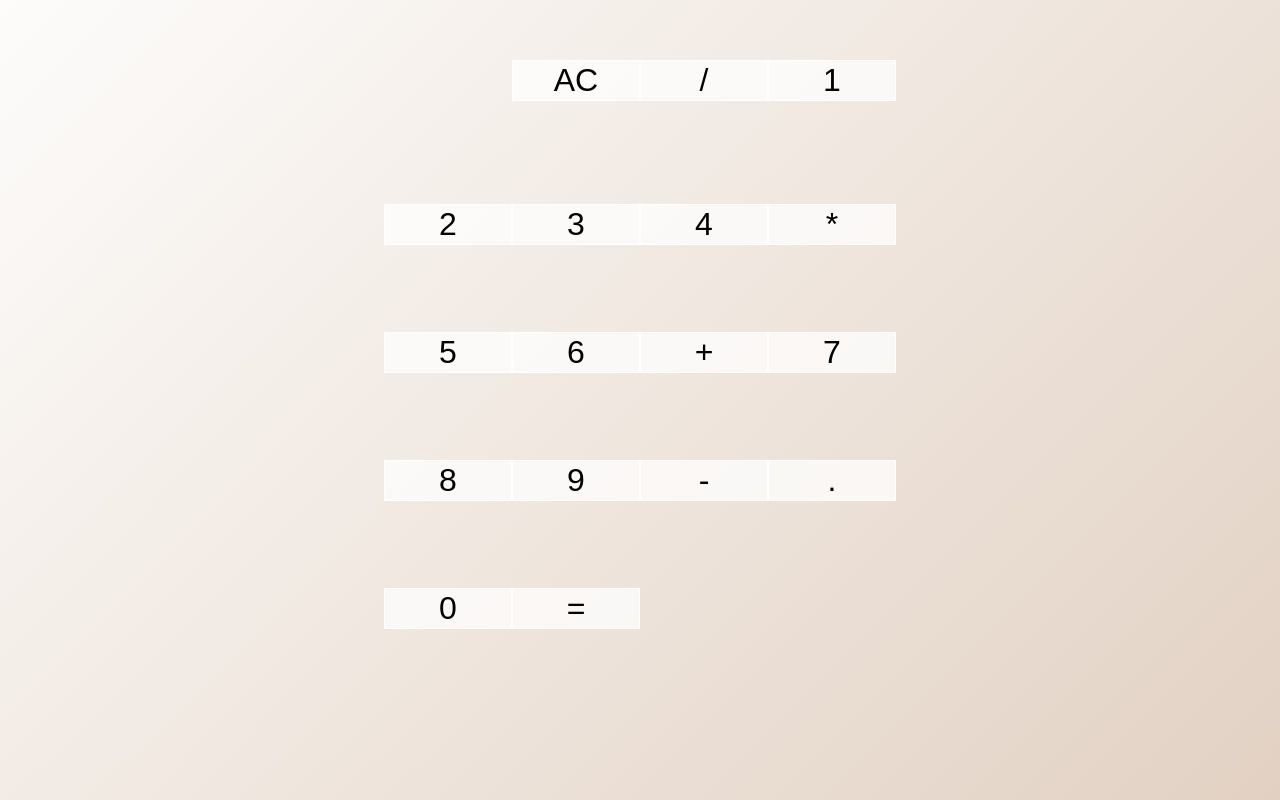
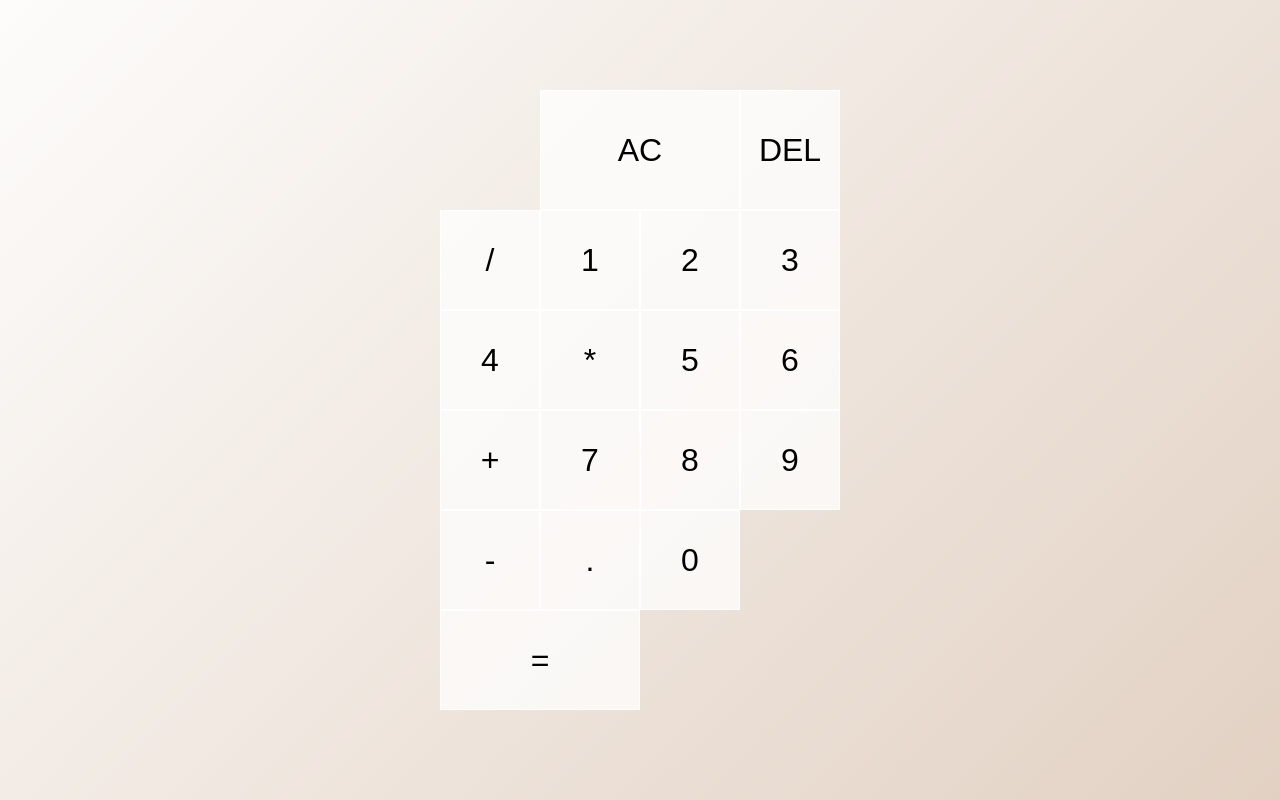
Before and after one commit to ScAziz/calculator, a plain HTML site: page index.html in a window 1280 px wide. Drawn offline with Linux system fonts and the light colour scheme.

Commit message:
grid layout

```diff
--- a/index.html
+++ b/index.html
@@ -16,6 +16,7 @@
             </div>
         </div>
     <button class="span-2">AC</button>
+    <button>DEL</button>
     <button>/</button>
     <button>1</button>
     <button>2</button>
--- a/styles.css
+++ b/styles.css
@@ -14,10 +14,10 @@ body {
 .calc-grid {
     display: grid;
     justify-content: center;
-    align-items: center;
+    align-content: center;
     min-height: 100vh;
-    grid-template-columns: repeat(4, 8rem);
-    grid-template-rows: minmax(8.2rem, auto) repeat(5, 8rem);
+    grid-template-columns: repeat(4, 100px);
+    grid-template-rows: minmax(120px, auto) repeat(5, 100px);
 }
 
 .calc-grid > button {
@@ -30,3 +30,7 @@ body {
 .calc-grid > button:hover {
     background-color: rgba(255, 255, 255, 0.9);
 }
+
+.span-2 {
+    grid-column: span 2;
+}
```
